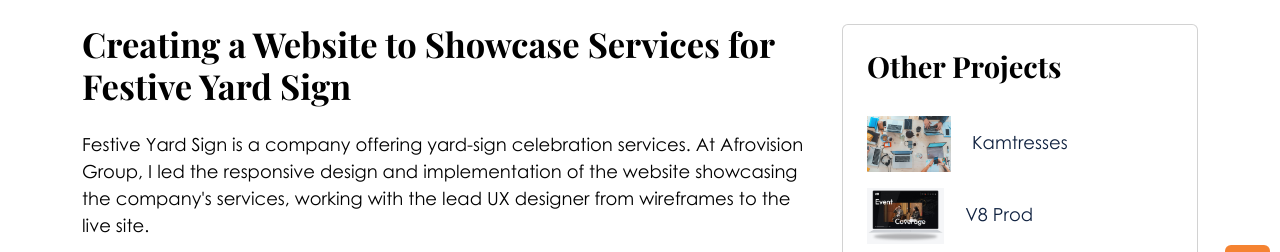
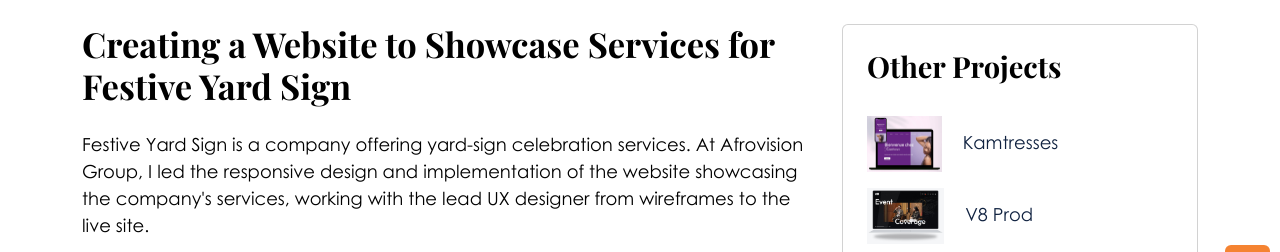
Before and after one commit to mbek0002/portfolio, a plain HTML site: page project-detail-6.html in a window 1280 px wide. Shown: the part 489-741 px from the top of the page. Drawn offline with nearby package versions, Linux system fonts and the light colour scheme.

Commit message:
Swap Kamtresses sidebar thumbnail to real Kamtresses thumbnail

```diff
--- a/project-detail-6.html
+++ b/project-detail-6.html
@@ -102,7 +102,7 @@
                         <div class="row">
 <div class="col-12 col-md-6 col-lg-4 col-xl-12 my-2">
                                 <a href="project-detail-4.html" class="project-list-item">
-                                    <img src="images/web-projects-600.jpg" class="img-sm me-3" alt="Kamtresses Image Thumbnail">
+                                    <img src="images/projects/kamtresses-thumbnail.jpg" class="img-sm me-3" alt="Kamtresses Image Thumbnail">
                                     <span>Kamtresses</span>
                                 </a>
                             </div>
```
